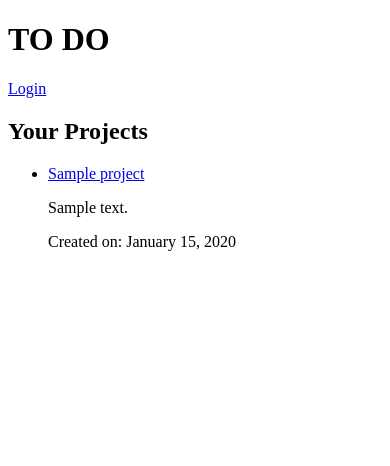
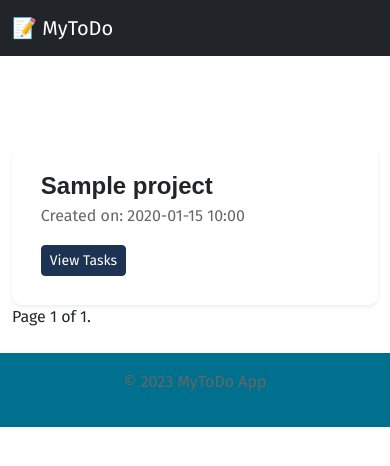
Before and after one commit to nurgelli/ProjectFlow, a Django app: template templates/dashboard/projects_list.html in a window 390 px wide. Shown: the top 466 px of the page. Run offline with Django 3.2, Linux system fonts and the light colour scheme; the template is opened without the code that fills it: most values are stand-ins (such as "Sample title", 1, 10 or a date in 2020); some web fonts are replaced.

Commit message:
project, login,logout

```diff
--- a/config/settings/dev.py
+++ b/config/settings/dev.py
@@ -118,6 +118,10 @@ AUTH_PASSWORD_VALIDATORS = [
     },
 ]
 
+LOGIN_URL = '/accounts/login/'
+LOGOUT_REDIRECT_URL = '/accounts/login/'
+LOGIN_REDIRECT_URL = '/projects/'
+
 
 # Internationalization
 # https://docs.djangoproject.com/en/5.2/topics/i18n/
--- a/core/forms.py
+++ b/core/forms.py
@@ -10,3 +10,8 @@ class TaskForm(forms.ModelForm):
             'due_date': forms.DateInput(attrs={'type': 'datetime-local'}),
             'priority': forms.Select(),
         }
+
+    def __init__(self, *args, **kwargs):
+        super(TaskForm, self).__init__(*args, **kwargs)
+        for field_name, field in self.fields.items():
+            field.widget.attrs['class'] = 'form-control'
--- a/core/models/task.py
+++ b/core/models/task.py
@@ -27,4 +27,4 @@ class Task(models.Model):
     # name = models.CharField(max_length=50, null=True)
 
     def __str__(self):
-        return self.title
+        return f'{self.title} > {self.project.name}'
--- a/core/urls.py
+++ b/core/urls.py
@@ -19,7 +19,7 @@ urlpatterns = [
     path('projects/', ProjectListView.as_view(), name='projects-list'),
     path('projects/<int:project_id>/tasks/', TaskListView.as_view(), name='tasks-list'),
     path('projects/<int:project_id>/tasks/add/', TaskCreateView.as_view(), name='task-create'),
-    path('accounts/login/', auth_views.LoginView.as_view(template_name='login.html'), name='login'),
-    path('accounts/logout/', auth_views.LogoutView.as_view(next_page='login.html'), name='logout'),
+    path('accounts/login/', auth_views.LoginView.as_view(template_name='components/login.html'), name='login'),
+    path('accounts/logout/', auth_views.LogoutView.as_view(), name='logout'),
     path('', include(router.urls)),
 ]
--- a/templates/base.html
+++ b/templates/base.html
@@ -1,26 +1,55 @@
+{% load static %}
 <!DOCTYPE html>
 <html lang="en">
 <head>
   <meta charset="UTF-8" />
-    <title>{% block title %}To Do List{% endblock %}</title>
-    <meta
-      name="viewport"
-      content="width=device-width, initial-scale=1.0"
-    />
-    {% comment %} <link rel="stylesheet" href="{% static 'css/style.css' %}" /> {% endcomment %}
-    {% comment %} <link      rel="stylesheet"   href="{% static 'css/bootstrap.min.css' %}"/> {% endcomment %}
-    <title>To Do</title>
+  <title>{% block title %}ToDo App{% endblock %}</title>
+
+
+  <link href="https://cdn.jsdelivr.net/npm/bootstrap@5.3.3/dist/css/bootstrap.min.css" rel="stylesheet">
+
+
+  <link rel="stylesheet" href="{% static 'css/styles.css' %}">
 </head>
 <body>
-    <header>
-      <h1>TO DO</h1>
+  <nav class="navbar navbar-expand-lg navbar-dark bg-dark">
+    <div class="container-fluid">
+      <a class="navbar-brand" href="{% url 'projects-list' %}">📝 MyToDo</a>
+      <div class="collapse navbar-collapse">
+        <ul class="navbar-nav ms-auto">
           {% if user.is_authenticated %}
-      <p>Welcome, {{ user.username }} | <a href="{% url 'logout' %}">Logout</a></p>
+            <li class="nav-item">
+              <span class="nav-link disabled">Salam, {{ user.username }}</span>
+            </li>
+            <li class="nav-item">
+              {% comment %} <a class="nav-link" href="{% url 'logout' %}">Logout</a> {% endcomment %}
+              <form action="{% url 'logout' %}" method="post">
+  {% csrf_token %}
+  <button type="submit">Logout</button>
+</form>
+            </li>
           {% else %}
-      <a href="{% url 'login' %}">Login</a>
+            <li class="nav-item">
+              {% comment %} <a class="nav-link" href="{% url 'login' %}">Login</a> {% endcomment %}
+              <form action="{% url 'login' %}" method="post">
+  {% csrf_token %}
+  <button type="submit">Login</button>
+</form>
+            </li>
           {% endif %}
-    </header>
+        </ul>
+      </div>
+    </div>
+  </nav>
 
-    <main>{% block content %} {% endblock %}</main>
+  <main class="container mt-4">
+    {% block content %}{% endblock %}
+  </main>
+
+  <footer class="text-center mt-4">
+    <p>&copy; 2023 MyToDo App</p>
+  <script src="https://cdn.jsdelivr.net/npm/bootstrap@5.3.3/dist/js/bootstrap.bundle.min.js"></script>
+
+
 </body>
 </html>
--- a/templates/login.html
+++ b/templates/components/login.html
@@ -1,4 +1,7 @@
 {% extends 'base.html' %}
+{% load static %}
+
+{% block title %}Login{% endblock %}
 {% block content %}
 <h2>Login</h2>
 <form method='post'>
--- /dev/null
+++ b/templates/components/pagination.html
@@ -0,0 +1,17 @@
+<div class="pagination">
+    <span class="step-links">
+        {% if page_obj.has_previous %}
+            <a href="?page=1">&laquo; first</a>
+            <a href="?page={{ page_obj.previous_page_number }}">previous</a>
+        {% endif %}
+
+        <span class="current">
+            Page {{ page_obj.number }} of {{ page_obj.paginator.num_pages }}.
+        </span>
+
+        {% if page_obj.has_next %}
+            <a href="?page={{ page_obj.next_page_number }}">next</a>
+            <a href="?page={{ page_obj.paginator.num_pages }}">last &raquo;</a>
+        {% endif %}
+    </span>
+</div>
--- a/templates/dashboard/projects_list.html
+++ b/templates/dashboard/projects_list.html
@@ -1,17 +1,29 @@
 {% extends 'base.html' %}
-{%block title %}Projects{%endblock%}
-{%block content %}
-<h2> Your Projects </h2>
+{% load static %}
+{% block title %}Projects{% endblock %}
 
-<ul>
-  {% for project in projects %}
-  <li>
-    <a href="{% url 'tasks-list' project.id %}">{{ project.name }}</a>
-    <p>{{ project.description }}</p>
-    <p>Created on: {{ project.created_at|date:"F j, Y" }}</p>
-  </li>
+{% block content %}
+<h2 class="mb-4">Your Projects</h2>
+
+<div class="row">
+  {% for project in page_obj %}
+    <div class="col-md-4">
+      <div class="card shadow-sm">
+        <div class="card-body">
+          <h5 class="card-title">{{ project.name }}</h5>
+          <p class="card-text">
+            Created on: {{ project.created_at|date:"Y-m-d H:i" }}
+          </p>
+          <a href="{% url 'tasks-list' project.id %}" class="btn btn-primary btn-sm">View Tasks</a>
+        </div>
+      </div>
+    </div>
   {% empty %}
-  <li>No projects yet.</li>
+    <div class="col">
+      <p class="text-muted">You have no projects yet.</p>
+    </div>
   {% endfor %}
-</ul>
+</div>
+<span> {% include 'components/pagination.html' %} </span>
+
 {% endblock %}
```
Also changed, not shown: core/admin.py (+11 -5 lines), core/views.py (+23 -8 lines), templates/dashboard/task_form.html (deleted, +0 -14 lines), templates/dashboard/tasks_list.html (+30 -12 lines), templates/forms/task_form.html (added, +30 -0 lines), db.sqlite3, 1 other file. Lines whose indentation alone changed are shown as unchanged.
